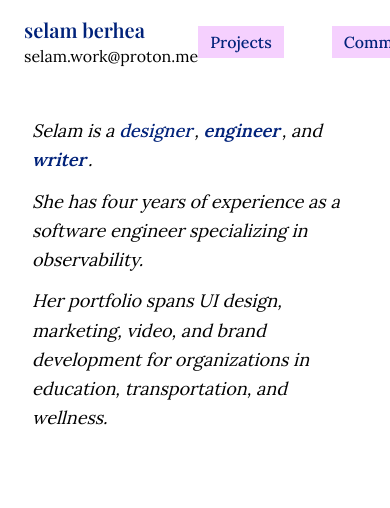
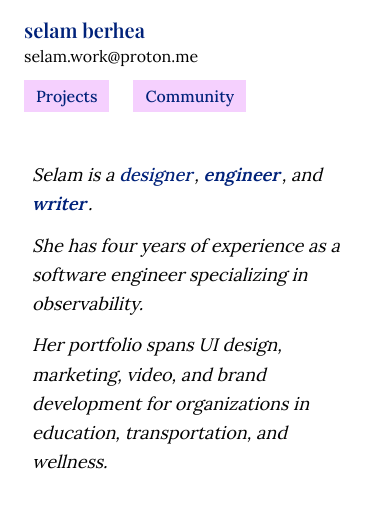
Before and after one commit to sberhea/portfolio, a Next.js app: page / in a window 390 px wide. Shown: the top 508 px of the page. Built offline with nearby package versions, Linux system fonts and the light colour scheme; a web font is replaced by a local one.

Commit message:
chore: fix nav bar in mobile view

```diff
--- a/src/components/Navbar.tsx
+++ b/src/components/Navbar.tsx
@@ -3,14 +3,15 @@ import Link from 'next/link'
 
 const Navbar = () => {
   return (
-    <header className="flex justify-between items-center px-6 py-4">
+    <header className="px-6 py-4 flex flex-col md:flex-row md:items-center md:justify-between">
       <div className="flex flex-col">
         <Link href="/">
           <h1 className="text-xl md:text-2xl font-semibold text-blueText">selam berhea</h1>
         </Link>
         <p className="text-md md:text-lg">selam.work@proton.me</p>
       </div>
-        <nav className="flex justify-evenly gap-x-12">
+
+      <nav className="flex gap-x-6 mt-3 md:mt-0">
         <a
           href="/design"
           className="px-3 py-1 md:text-xl text-md font-medium bg-fuchsia-200 hover:bg-lime-300 transition-colors duration-200"
@@ -23,24 +24,6 @@ const Navbar = () => {
         >
           <span className="text-blueText">Community</span>
         </a>
-            {/* <a
-                href="/design"
-                className="px-3 py-1 text-xl font-medium bg-navActive hover:bg-navHover transition-colors duration-200"
-            >
-                Design
-            </a>
-            <a
-                href="/writing"
-                className="px-3 py-1 text-xl font-medium  bg-navActive hover:bg-navHover transition-colors duration-200"
-            >
-                Dev
-            </a>
-            <a
-                href="/dev"
-                className="px-3 py-1 text-xl font-medium bg-navActive hover:bg-navHover transition-colors duration-200"
-            >
-                Writing
-            </a> */}
       </nav>
     </header>
   );
```
Lines whose indentation alone changed are shown as unchanged.
